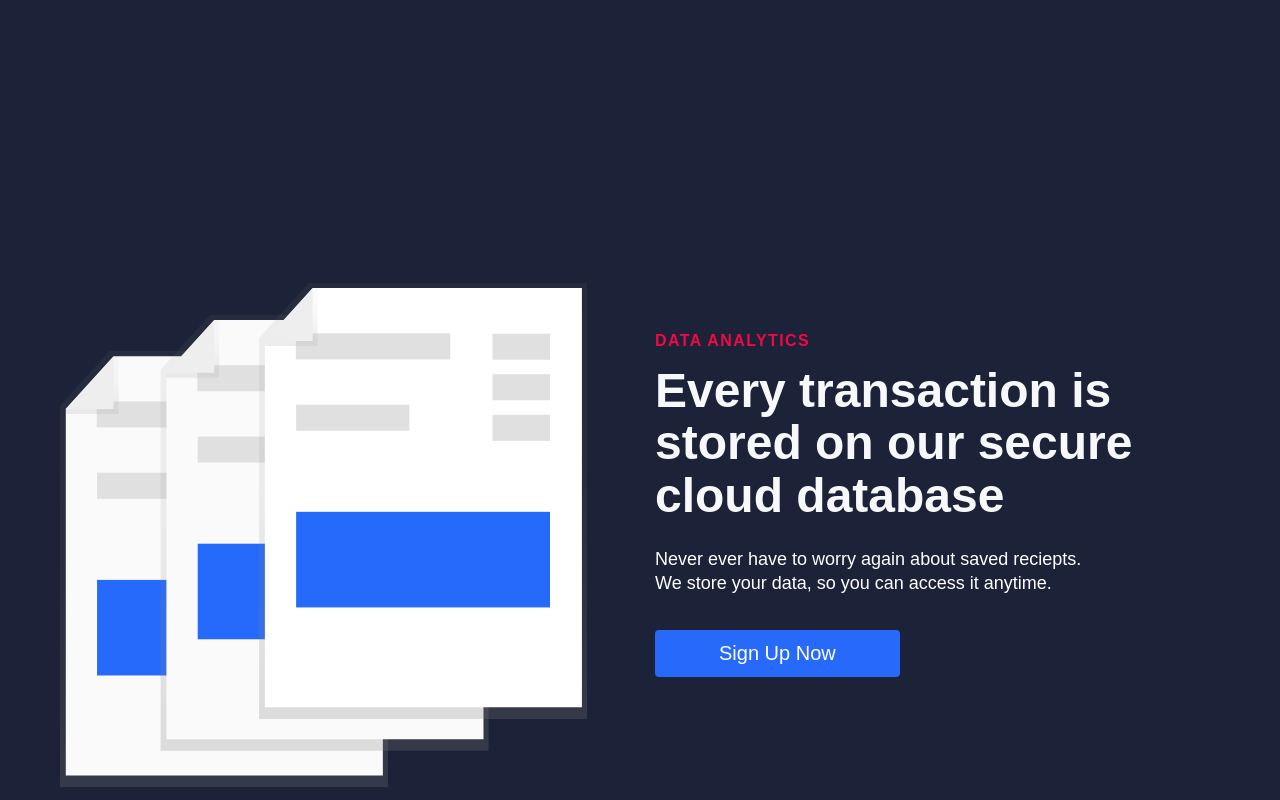
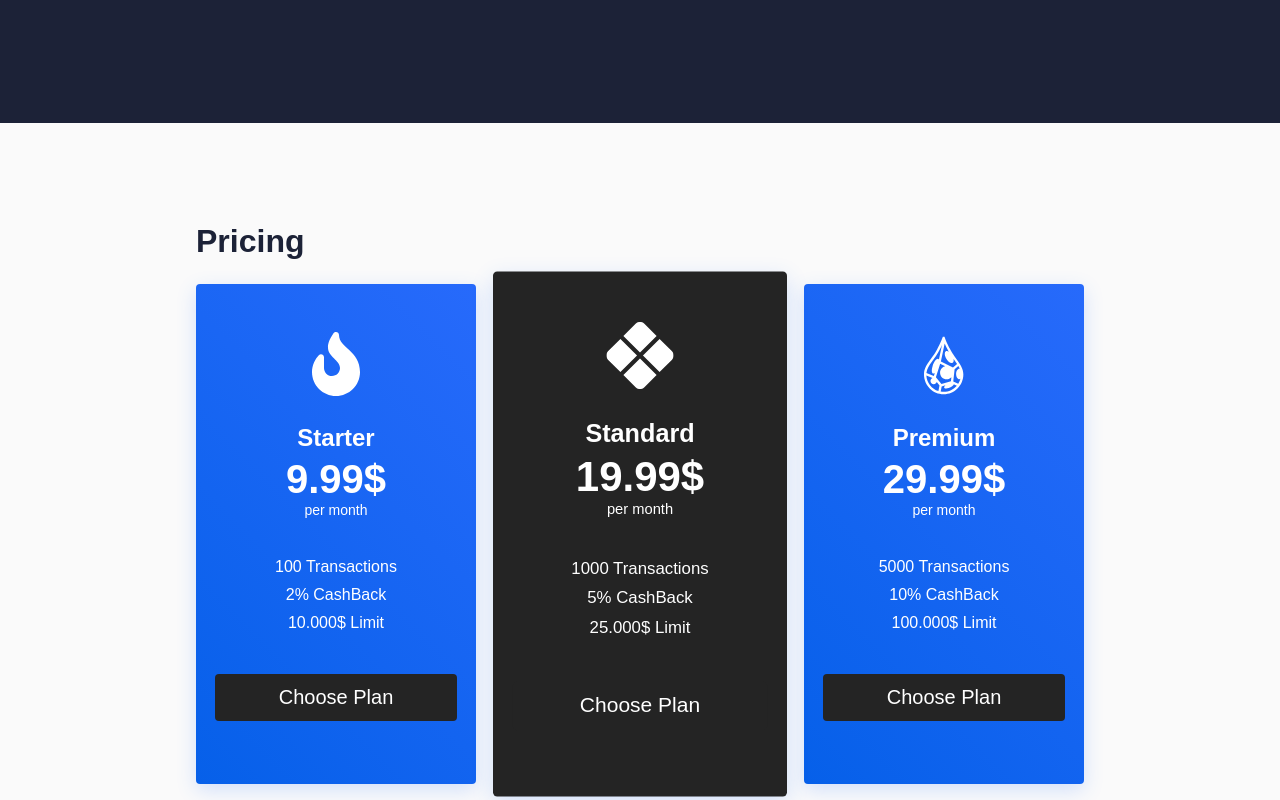
Before and after one commit to phquang98/webdev-project002, a React (Create React App) app: page / in a window 1280 px wide. Shown: the part 2380-3180 px from the top of the page. Built offline with nearby package versions, Linux system fonts and the light colour scheme.

Commit message:
feat: add some routes + cpn, visual check ok atm

```diff
--- a/src/components/Navbar/NavBar.tsx
+++ b/src/components/Navbar/NavBar.tsx
@@ -68,7 +68,7 @@ const NavBar = (): JSX.Element => {
               </li>
               {/*  */}
               <li className="nav-item">
-                <Link to="service" className="nav-links" onClick={closeMobileMenu}>
+                <Link to="services" className="nav-links" onClick={closeMobileMenu}>
                   Services
                 </Link>
               </li>
--- /dev/null
+++ b/src/components/PricingSection/index.tsx
@@ -0,0 +1,80 @@
+import { useState } from "react";
+import { FaFire } from "react-icons/fa";
+import { BsXDiamondFill } from "react-icons/bs";
+import { GiCrystalize } from "react-icons/gi";
+import { IconContext } from "react-icons/lib";
+import { Link } from "react-router-dom";
+
+import "./styles.css";
+import XButton from "../XButton/XButton";
+
+const PricingSection = (): JSX.Element => {
+  return (
+    <>
+      <IconContext.Provider value={{ color: "white", size: "64" }}>
+        <div className="pricing__section">
+          <div className="pricing__wrapper">
+            <h1 className="pricing__heading">Pricing</h1>
+            <div className="pricing__container">
+              {/*  */}
+              <Link to="signUp" className="pricing__container-card">
+                <div className="pricing__container-cardInfo">
+                  <div className="icon">
+                    <FaFire />
+                  </div>
+                  <h3>Starter</h3>
+                  <h4>9.99$</h4>
+                  <p>per month</p>
+                  <ul className="pricing__container-features">
+                    <li>100 Transactions</li>
+                    <li>2% CashBack</li>
+                    <li>10.000$ Limit</li>
+                  </ul>
+                  <XButton text="Choose Plan" btnSize="btn--huge" btnColor="primary" />
+                </div>
+              </Link>
+
+              {/*  */}
+              <Link to="signUp" className="pricing__container-card">
+                <div className="pricing__container-cardInfo">
+                  <div className="icon">
+                    <BsXDiamondFill />
+                  </div>
+                  <h3>Standard</h3>
+                  <h4>19.99$</h4>
+                  <p>per month</p>
+                  <ul className="pricing__container-features">
+                    <li>1000 Transactions</li>
+                    <li>5% CashBack</li>
+                    <li>25.000$ Limit</li>
+                  </ul>
+                  <XButton text="Choose Plan" btnSize="btn--huge" btnColor="primary" />
+                </div>
+              </Link>
+
+              {/*  */}
+              <Link to="signUp" className="pricing__container-card">
+                <div className="pricing__container-cardInfo">
+                  <div className="icon">
+                    <GiCrystalize />
+                  </div>
+                  <h3>Premium</h3>
+                  <h4>29.99$</h4>
+                  <p>per month</p>
+                  <ul className="pricing__container-features">
+                    <li>5000 Transactions</li>
+                    <li>10% CashBack</li>
+                    <li>100.000$ Limit</li>
+                  </ul>
+                  <XButton text="Choose Plan" btnSize="btn--huge" btnColor="primary" />
+                </div>
+              </Link>
+            </div>
+          </div>
+        </div>
+      </IconContext.Provider>
+    </>
+  );
+};
+
+export default PricingSection;
--- /dev/null
+++ b/src/components/PricingSection/styles.css
@@ -0,0 +1,122 @@
+.pricing__section {
+  padding: 100px 0 160px;
+  display: flex;
+  flex-direction: column;
+  justify-content: center;
+  background: #fafafa;
+}
+
+.pricing__container-card {
+  background: linear-gradient(45deg, #0660e9 0%, #276afb 100%);
+  box-shadow: 0 6px 20px rgba(56, 125, 255, 0.2);
+  width: 280px;
+  height: 500px;
+  text-decoration: none;
+  border-radius: 4px;
+}
+
+.pricing__container-card:nth-child(2) {
+  transform: scale(1.05);
+  background: #242424;
+}
+
+.pricing__container-card:hover {
+  transform: scale(1.06);
+  transition: all 0.3s ease-out;
+  color: #1c2237;
+}
+
+.pricing__container-card:nth-child(2) {
+  margin: 0 24px;
+}
+
+.pricing__container {
+  display: flex;
+  justify-content: center;
+  align-items: center;
+}
+
+.pricing__wrapper {
+  display: flex;
+  flex-direction: column;
+  align-items: start;
+  margin: 0 auto;
+}
+
+.pricing__heading {
+  color: #1c2237;
+  margin-bottom: 24px;
+}
+
+.pricing__container-cardInfo {
+  display: flex;
+  flex-direction: column;
+  height: 500px;
+  padding: 24px;
+  align-items: center;
+  color: #fff;
+}
+
+.pricing__container-cardInfo h3 {
+  margin-bottom: 5px;
+  font-size: 24px;
+}
+
+.pricing__container-cardInfo h4 {
+  font-size: 40px;
+}
+
+.pricing__container-cardInfo p {
+  font-size: 14px;
+  margin-bottom: 24px;
+}
+
+.pricing__container-features {
+  margin: 16px 0 32px;
+  list-style: none;
+}
+
+.pricing__container-features li {
+  margin-bottom: 10px;
+}
+
+.pricing__container-features {
+  display: flex;
+  flex-direction: column;
+  align-items: center;
+}
+
+.icon {
+  margin: 24px 0;
+}
+
+@media screen and (max-width: 960px) {
+  .pricing__container {
+    display: flex;
+    flex-direction: column;
+    justify-content: center;
+    align-items: center;
+    width: 100%;
+  }
+
+  .pricing__container-card {
+    width: 90%;
+  }
+
+  .pricing__wrapper {
+    margin: 0 30px;
+    display: flex;
+    flex-direction: column;
+    align-items: center;
+  }
+
+  .pricing__container-card:nth-child(2) {
+    transform: scale(1);
+    background: #242424;
+    margin: 24px;
+  }
+
+  .pricing__container-card:hover {
+    transform: none;
+  }
+}
--- a/src/index.tsx
+++ b/src/index.tsx
@@ -4,13 +4,16 @@ import { BrowserRouter, Routes, Route } from "react-router-dom";
 
 import App from "./App";
 import HomePage from "./pages/Home";
+import ServicesPage from "./pages/Services";
 
 ReactDOM.render(
   <React.StrictMode>
     <BrowserRouter>
       <Routes>
+        {/* Use this pattern to maintain Header + Footer, TODO: maybe sth better ? */}
         <Route path="/" element={<App />}>
           <Route index element={<HomePage />} />
+          <Route path="services" element={<ServicesPage />}></Route>
         </Route>
       </Routes>
     </BrowserRouter>
--- a/src/pages/Home/index.tsx
+++ b/src/pages/Home/index.tsx
@@ -1,8 +1,9 @@
 import HeroSection, { HeroSectionProps } from "../../components/HeroSection";
+import PricingSection from "../../components/PricingSection";
 
 type HomePageProps = HeroSectionProps & { customPropNe: string };
 
-const HomePageDataOne: HomePageProps = {
+export const HomePageDataOne: HomePageProps = {
   lightBg: false,
   lightText: true,
   lightTextDesc: true,
@@ -53,7 +54,7 @@ export const HomePageDataFour: HomePageProps = {
   lightTextDesc: true,
   topLine: "DATA ANALYTICS",
   headline: "Every transaction is stored on our secure cloud database",
-  description: "Never ever have to worry again about saved reciepts. We store your data, so you can access it anytime.",
+  description: "Never ever have to worry again about saved receipts. We store your data, so you can access it anytime.",
   btnLabel: "Sign Up Now",
   imgStart: "start",
   img: "images/svg-8.svg",
@@ -67,6 +68,7 @@ const HomePage = (): JSX.Element => {
       <HeroSection {...HomePageDataOne} />
       <HeroSection {...HomePageDataThree} />
       <HeroSection {...HomePageDataTwo} />
+      <PricingSection />
       <HeroSection {...HomePageDataFour} />
     </>
   );
--- /dev/null
+++ b/src/pages/Services/index.tsx
@@ -0,0 +1,17 @@
+// TODO: replace this with anothe ytb exercise lol
+import { useState } from "react";
+
+import { HomePageDataOne } from "../Home";
+import HeroSection from "../../components/HeroSection";
+import PricingSection from "../../components/PricingSection";
+
+const ServicesPage = (): JSX.Element => {
+  return (
+    <>
+      <PricingSection />
+      <HeroSection {...HomePageDataOne} />
+    </>
+  );
+};
+
+export default ServicesPage;
```
Also changed, not shown: src/components/Pricing/index.tsx (deleted), src/components/Pricing/styles.css (deleted), 1 other file (tests, documents, lock files or other folders).
